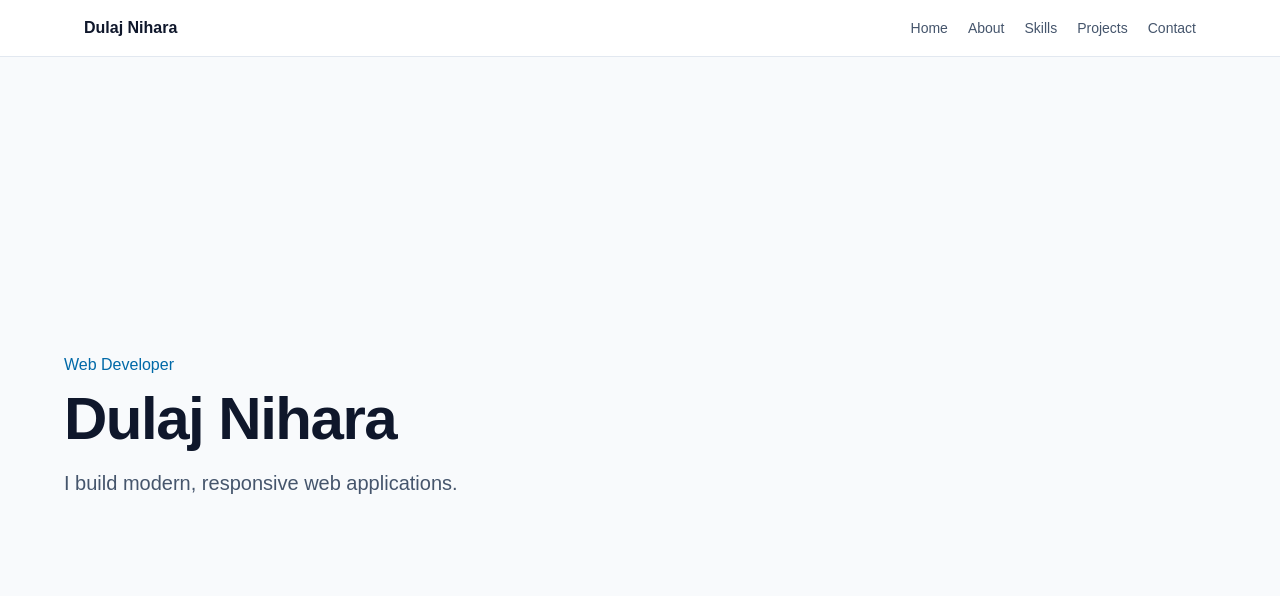
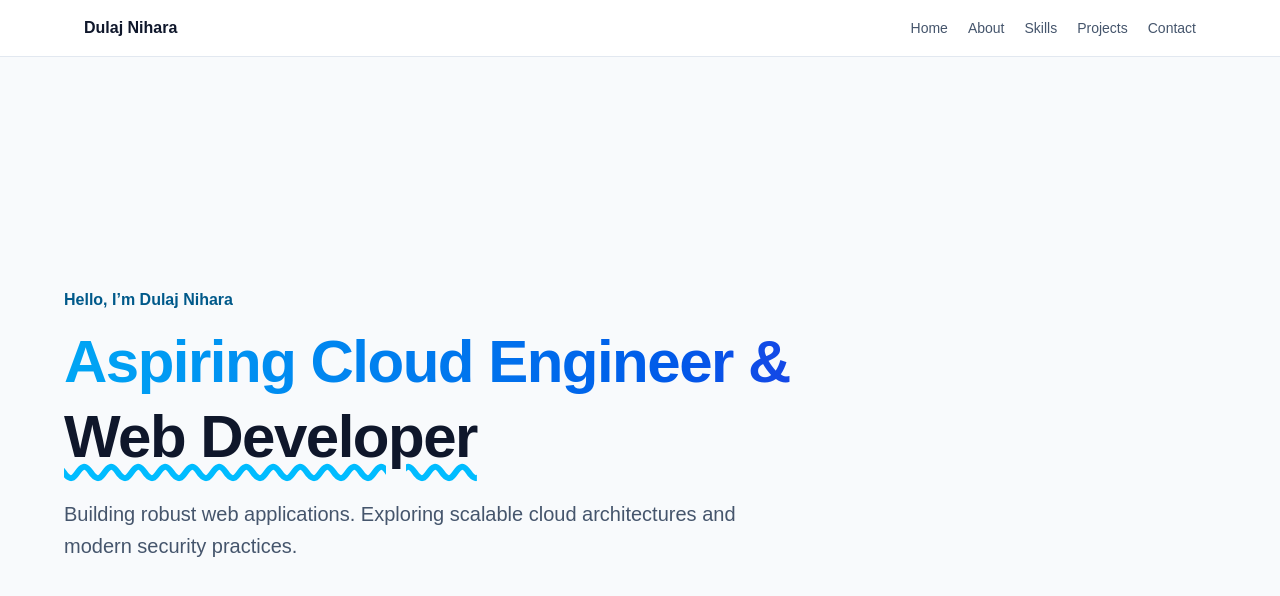
Before and after one commit to Dulaj111/dulaj111.github.io, a React (Vite) app: page / in a window 1280 px wide. Shown: the top 596 px of the page. Built offline with nearby package versions, Linux system fonts and the light colour scheme.

Commit message:
second commit,demo

```diff
--- a/src/pages/HomePage.jsx
+++ b/src/pages/HomePage.jsx
@@ -29,15 +29,27 @@ export default function HomePage() {
     <>
       <section
   id="home"
-        className="flex min-h-[calc(100vh-4rem)] scroll-mt-16 flex-col justify-center px-5 py-12 snap-start"
+  className="flex min-h-[calc(100vh-4rem)] scroll-mt-16 snap-start flex-col justify-center px-5 py-12"
 >
   <div className="mx-auto w-full max-w-6xl">
-          <p className="text-sky-700 font-medium">{personalData.role}</p>
-          <h1 className="mt-3 text-5xl font-bold tracking-tight text-slate-900 md:text-6xl">
-            {personalData.name}
+    <p className="font-bold text-sky-800">
+      Hello, I’m Dulaj Nihara
+    </p>
+
+    <h1 className="mt-3 text-4xl font-bold leading-tight tracking-tight text-slate-900 sm:text-5xl md:text-6xl">
+
+        <span className="bg-gradient-to-r from-sky-500 to-blue-700 bg-clip-text text-transparent">
+            Aspiring Cloud Engineer &
+        </span>
+        <br />
+        <span className="decoration-sky-400 decoration-wavy underline underline-offset-8  ">
+            Web Developer
+        </span>
     </h1>
-          <p className="mt-5 max-w-2xl text-lg text-slate-600 md:text-xl">
-            {personalData.tagline}
+
+    <p className="mt-6 max-w-2xl text-lg leading-relaxed text-slate-600 md:text-xl">
+      Building robust web applications. Exploring scalable cloud architectures
+      and modern security practices.
     </p>
   </div>
 </section>
```
Lines whose indentation alone changed are shown as unchanged.
